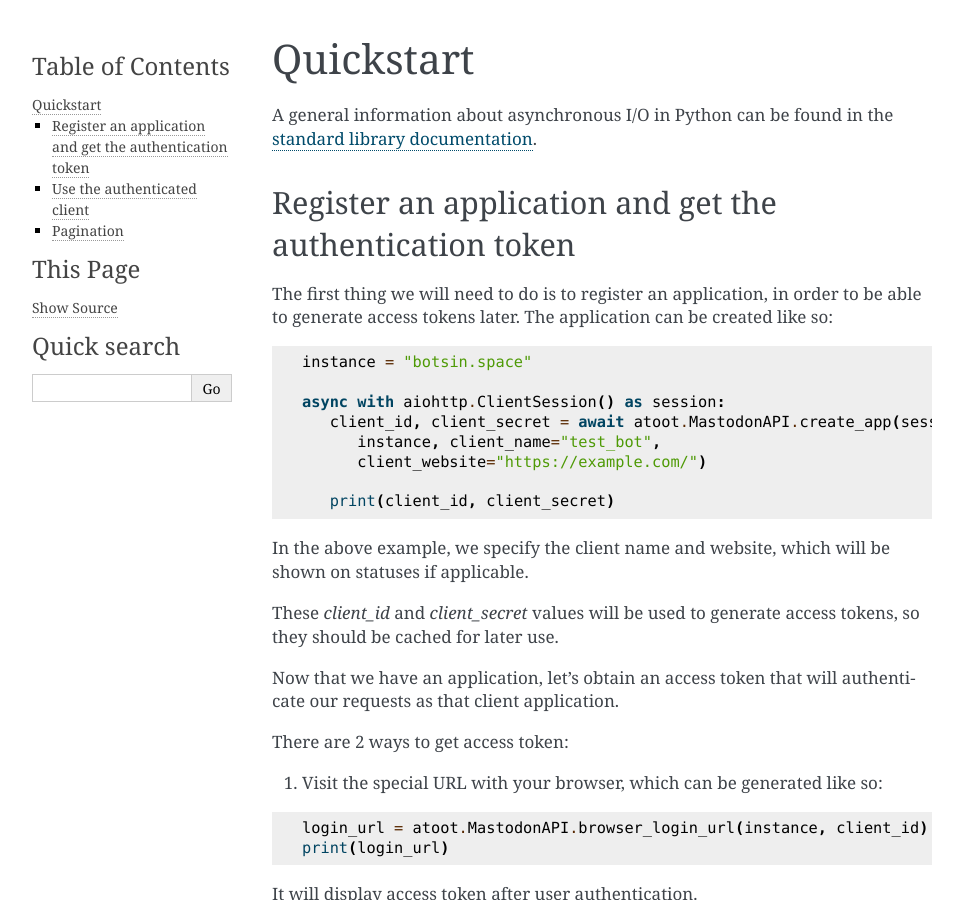
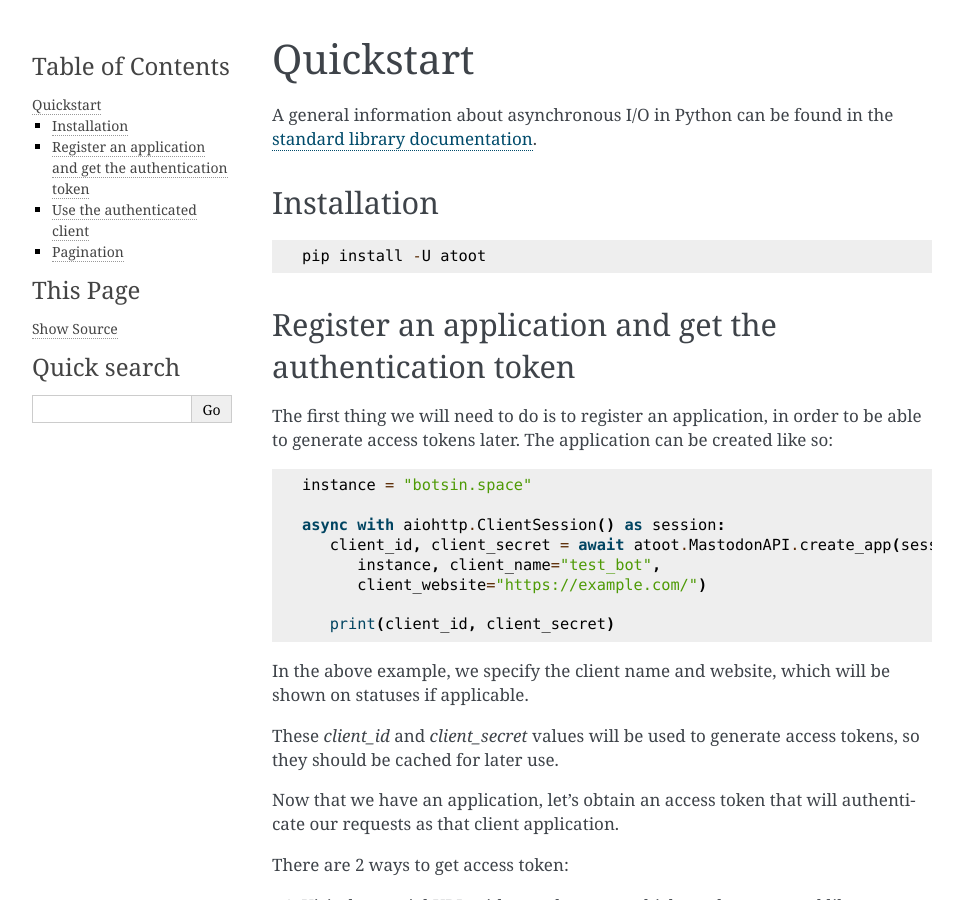
Before and after one commit to popura-network/atoot, a Sphinx documentation site: the page built from docs/source/quickstart.rst, in a window 1280 px wide and 900 px high. Shown: the whole window, without its empty margins (148-1111 px from the left). Built offline with Sphinx 7.4.7, drawn with Linux system fonts in a browser that asks for light colours.

Commit message:
Add documentation

```diff
--- a/docs/source/quickstart.rst
+++ b/docs/source/quickstart.rst
@@ -4,6 +4,14 @@ Quickstart
 A general information about asynchronous I/O in Python can be found in the `standard library documentation`_.
 
 .. _standard library documentation: https://docs.python.org/3/library/asyncio.html
+
+Installation
+------------
+
+.. code-block::
+
+   pip install -U atoot
+
 
 Register an application and get the authentication token
 --------------------------------------------------------
```
